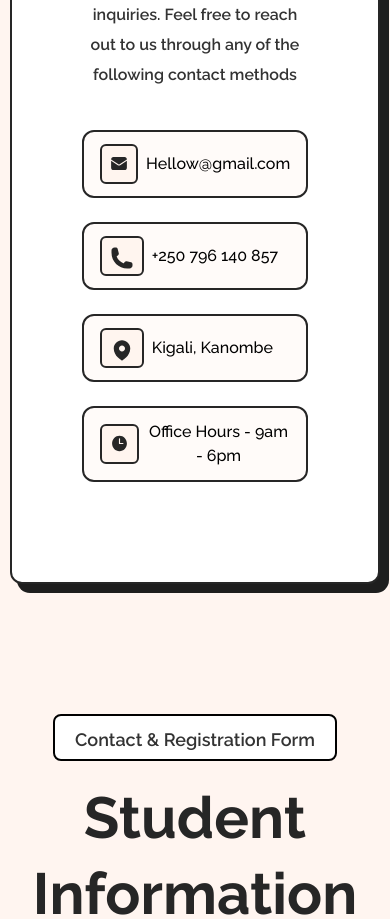
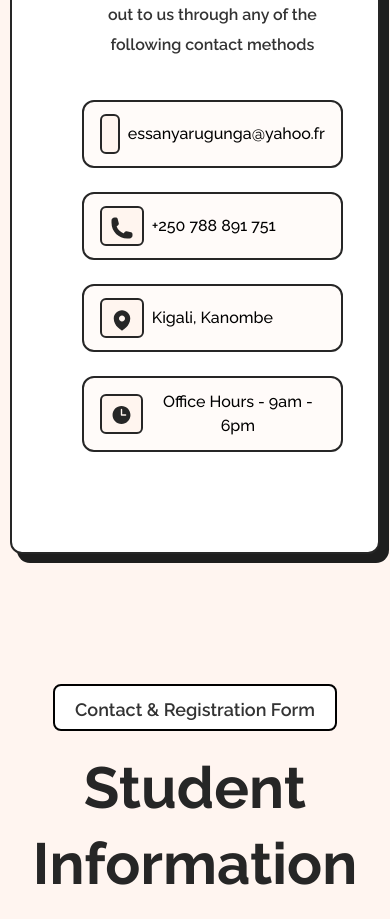
Before and after one commit to Kalumeli/essa-nyarugunga, a React (Vite) app: page /contact in a window 390 px wide. Shown: the part 1060-1979 px from the top of the page. Built offline with nearby package versions, Linux system fonts and the light colour scheme.

Commit message:
Changed school phone number & email

```diff
--- a/src/components/ContactOverview.jsx
+++ b/src/components/ContactOverview.jsx
@@ -53,14 +53,14 @@ export default function ContactOverview({ title, heading, details }) {
               <span className="h-10 p-2 bg-[#fff5ef] rounded-md border-2 border-neutral-800 justify-start items-start gap-2.5 inline-flex">
                 <img src={Email} />
               </span>
-              <p>Hellow@gmail.com</p>
+              <p>essanyarugunga@yahoo.fr</p>
             </div>
 
             <div className="flex items-center gap-2 px-4 py-3 bg-[#fffbf9] rounded-xl border-2 border-neutral-800">
               <span className="h-10 p-2 bg-[#fff5ef] rounded-md border-2 border-neutral-800 justify-start items-start gap-2.5 inline-flex">
                 <img src={Phone} />
               </span>
-              <p>+250 796 140 857</p>
+              <p>+250 788 891 751</p>
             </div>
 
             <div className="flex items-center gap-2 px-4 py-3 bg-[#fffbf9] rounded-xl border-2 border-neutral-800">
```
